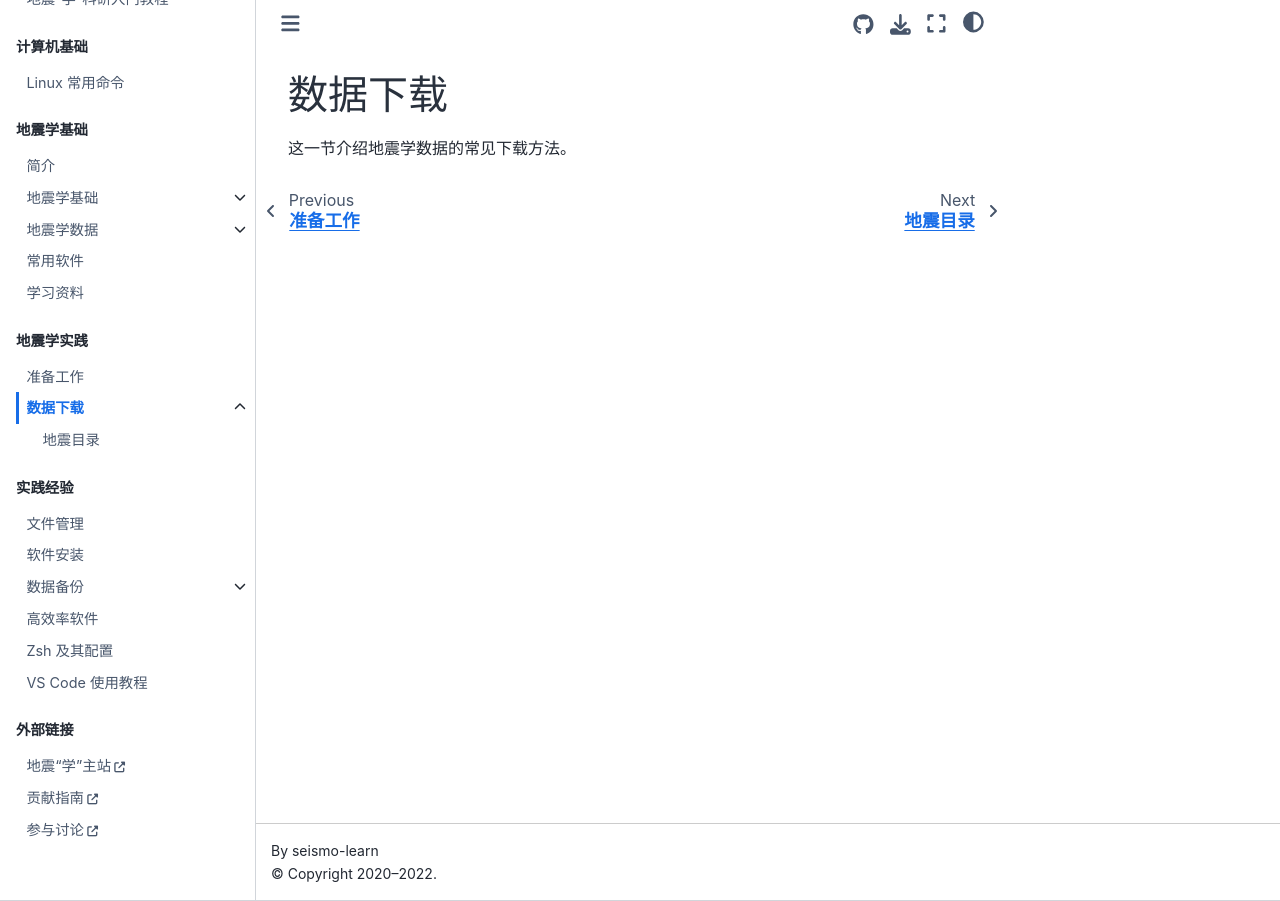
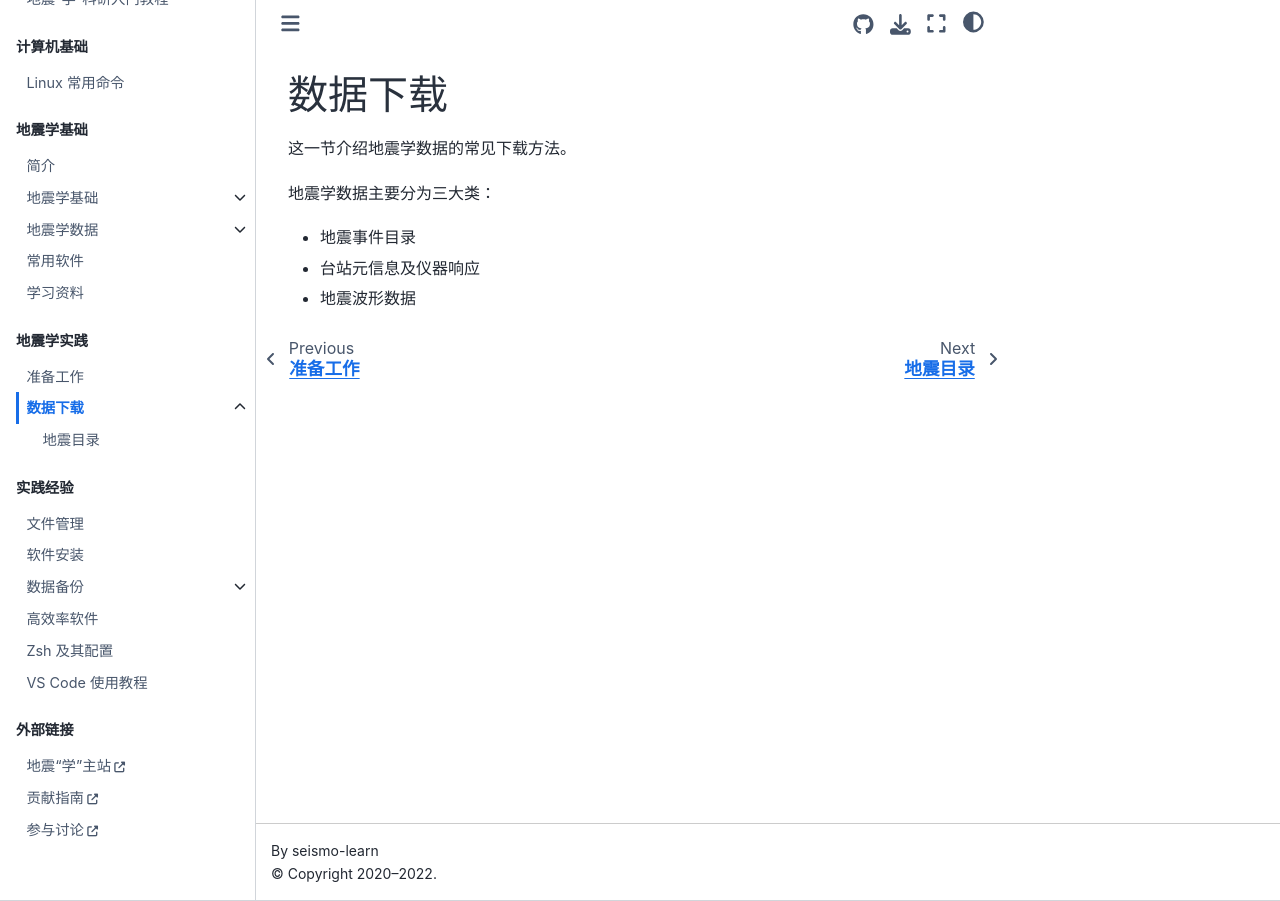
Before and after one commit to seismo-learn/seismology101, a Jupyter Book: the page built from source/exercises/download.md, in a window 1280 px wide. Built offline with Jupyter Book 1.0.4 settings and Sphinx 7.4.7 and the Sphinx Book theme 1.1.4, drawn with Linux system fonts in a browser that asks for light colours; pages that are not in the unit, such as notebooks, are missing from menus.

Commit message:
Update the download section

```diff
--- a/source/exercises/download.md
+++ b/source/exercises/download.md
@@ -1,3 +1,9 @@
 # 数据下载
 
 这一节介绍地震学数据的常见下载方法。
+
+地震学数据主要分为三大类：
+
+- 地震事件目录
+- 台站元信息及仪器响应
+- 地震波形数据
```
